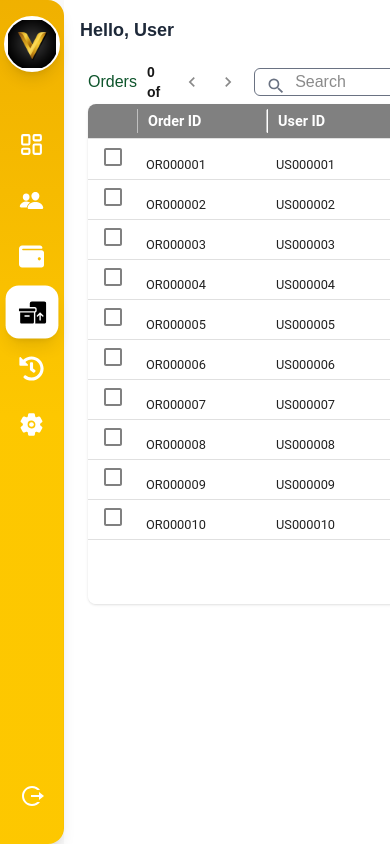
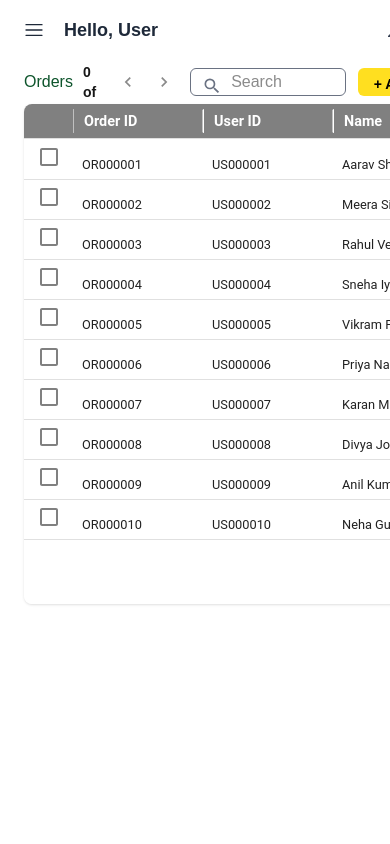
Before and after one commit to manojkumar135/V_Life, a Next.js app: page /orders in a window 390 px wide. Built offline with nearby package versions, Linux system fonts and the light colour scheme.

Commit message:
SideNav updated

```diff
--- a/components/common/header.tsx
+++ b/components/common/header.tsx
@@ -4,8 +4,9 @@ import { useEffect, useState } from "react";
 import { FaMoon, FaSun } from "react-icons/fa";
 import { HiUserCircle } from "react-icons/hi";
 import { MdNotificationsNone } from "react-icons/md";
+import { RxHamburgerMenu } from "react-icons/rx";
 
-export default function Header() {
+export default function Header({ onMenuClick }: { onMenuClick: () => void }) {
   const [darkMode, setDarkMode] = useState(false);
 
   useEffect(() => {
@@ -17,18 +18,19 @@ export default function Header() {
   }, [darkMode]);
 
   return (
-    <header className="flex items-center justify-between w-full px-4 py-2 bg-white dark:bg-gray-900 h-[60px]">
-      <h1 className="text-lg font-semibold text-gray-800 dark:text-gray-100">
-        Hello, User
-      </h1>
+    <header className="flex items-center justify-between w-full px-4 py-2 bg-white dark:bg-gray-900 h-[60px] shadow-sm">
+      <div className="flex items-center space-x-3">
+        {/* Hamburger Icon - visible only on small screens */}
+        <button onClick={onMenuClick} className="lg:hidden p-2 rounded-md hover:bg-gray-100 dark:hover:bg-gray-800">
+          <RxHamburgerMenu className="text-xl text-gray-800 dark:text-gray-200" />
+        </button>
+        <h1 className="text-lg font-semibold text-gray-800 dark:text-gray-100">Hello, User</h1>
+      </div>
 
       <div className="flex items-center space-x-4">
-        {/* Notification Icon */}
         <button className="p-2 rounded-full hover:bg-gray-100 dark:hover:bg-gray-800">
           <MdNotificationsNone className="w-6 h-6 text-gray-700 dark:text-gray-300" />
         </button>
-
-        {/* Theme Toggle */}
         <button
           className="p-2 rounded-full hover:bg-gray-100 dark:hover:bg-gray-800"
           onClick={() => setDarkMode((prev) => !prev)}
@@ -39,8 +41,6 @@ export default function Header() {
             <FaMoon className="w-5 h-5 text-gray-700" />
           )}
         </button>
-
-        {/* Profile Icon */}
         <button className="p-1 rounded-full hover:bg-gray-100 dark:hover:bg-gray-800">
           <HiUserCircle className="w-10 h-10 text-black dark:text-purple-400" />
         </button>
--- a/components/common/sidenav.tsx
+++ b/components/common/sidenav.tsx
@@ -1,5 +1,6 @@
 "use client";
 
+import React from "react";
 import Image from "next/image";
 import { useRouter, usePathname } from "next/navigation";
 import { RiLogoutCircleRLine } from "react-icons/ri";
@@ -7,38 +8,46 @@ import { LuLayoutDashboard } from "react-icons/lu";
 import { IoPeople, IoSettings } from "react-icons/io5";
 import { FaWallet, FaHistory } from "react-icons/fa";
 import { FaBoxesPacking } from "react-icons/fa6";
-
+import { IoMdClose } from "react-icons/io";
 import Images from "@/constant/Image";
 
 const menuItems = [
   {
     href: "/dashboard",
-    icon: <LuLayoutDashboard size={25} />,
+    icon: <LuLayoutDashboard size={28} />,
     label: "Dashboard",
   },
   {
     href: "/administration",
-    icon: <IoPeople size={25} />,
+    icon: <IoPeople size={26} />,
     label: "Administration",
   },
-  { href: "/wallet", icon: <FaWallet size={25} />, label: "Wallet" },
-  { href: "/orders", icon: <FaBoxesPacking size={25} />, label: "Orders" },
-  { href: "/historys", icon: <FaHistory size={25} />, label: "History" },
-  { href: "/settings", icon: <IoSettings size={25} />, label: "Settings" },
+  { href: "/wallet", icon: <FaWallet size={26} />, label: "Wallet" },
+  { href: "/orders", icon: <FaBoxesPacking size={27} />, label: "Orders" },
+  { href: "/historys", icon: <FaHistory size={26} />, label: "History" },
+  { href: "/settings", icon: <IoSettings size={26} />, label: "Settings" },
 ];
 
-export default function SideNav() {
+export default function SideNav({
+  isOpen,
+  setIsOpen,
+}: {
+  isOpen: boolean;
+  setIsOpen: (val: boolean) => void;
+}) {
   const pathname = usePathname();
   const router = useRouter();
 
   const handleNavigation = (path: string) => {
     router.push(path);
+    setIsOpen(false); // Close sidebar on mobile after navigation
   };
 
   return (
-    <div className="relative flex h-screen overflow-visible">
-      {/* Floating Avatar */}
-      <div className="absolute left-1/2 -translate-x-1/2 top-4 z-10 transition-all duration-300 hover:scale-110">
+    <>
+      {/* Desktop SideNav */}
+      <div className="hidden lg:flex flex-col items-center w-20 bg-gradient-to-b from-yellow-500 via-yellow-400 to-yellow-400 pt-20 pb-6 rounded-r-2xl justify-between border-r border-yellow-500/20 shadow-lg relative">
+        <div className="absolute left-1/2 -translate-x-1/2 top-4 z-10">
           <div className="w-14 h-14 rounded-full bg-white border-2 border-white shadow-lg overflow-hidden flex items-center justify-center">
             <Image
               src={Images.LogoImage}
@@ -46,14 +55,10 @@ export default function SideNav() {
               width={48}
               height={48}
               className="object-contain"
-            priority
             />
           </div>
         </div>
 
-      {/* Sidebar */}
-      <div className="flex flex-col items-center w-16 md:w-20 bg-gradient-to-b from-yellow-500 via-yellow-400 to-yellow-400 pt-20 pb-6 rounded-r-2xl justify-between border-r border-yellow-500/20 shadow-lg">
-        {/* Navigation Menu */}
         <div className="flex flex-col items-center gap-2 flex-grow w-full mt-10">
           {menuItems.map((item, index) => {
             const isActive = pathname === item.href;
@@ -63,45 +68,92 @@ export default function SideNav() {
                   onClick={() => handleNavigation(item.href)}
                   className={`group p-2 rounded-xl w-12 h-12 flex items-center justify-center
                     transition-all duration-300 ease-in-out
-      ${isActive
+                    ${
+                      isActive
                         ? "bg-white text-black shadow-lg scale-110"
-        : "text-white hover:text-black hover:scale-105"}`}
+                        : "text-white hover:text-black hover:scale-105"
+                    }`}
                 >
                   {item.icon}
                 </button>
-
-  {/* Tooltip */}
-  <span
-    className="absolute left-full top-1/2 -translate-y-1/2 ml-2 px-2 py-1 text-xs
-      font-medium text-white bg-gray-900 rounded-md shadow-md opacity-0
-      group-hover:opacity-100 group-hover:delay-[800ms] transition-opacity duration-200
-      whitespace-nowrap z-50 pointer-events-none group-hover:pointer-events-auto"
-  >
+                <span className="absolute left-full top-1/2 -translate-y-1/2 ml-2 px-2 py-1 text-xs font-medium text-white bg-gray-900 rounded-md shadow-md opacity-0 group-hover:opacity-100 group-hover:delay-[800ms] transition-opacity duration-200 whitespace-nowrap z-50 pointer-events-none group-hover:pointer-events-auto">
                   {item.label}
                 </span>
               </div>
-
             );
           })}
         </div>
 
-        {/* Logout Button */}
         <div className="w-full flex justify-center">
           <div className="relative">
             <button
               onClick={() => handleNavigation("/auth/login")}
               className="group p-3 rounded-xl w-12 h-12 flex items-center justify-center text-white hover:bg-white/90 hover:text-black hover:shadow-md transition-all duration-300"
             >
-              <RiLogoutCircleRLine size={30} className="font-semibold" />
+              <RiLogoutCircleRLine size={30} />
             </button>
-
-            {/* Tooltip */}
             <span className="absolute left-full top-1/2 -translate-y-1/2 ml-3 px-2 py-1 text-xs font-medium text-white bg-gray-900 rounded-md shadow-md opacity-0 group-hover:opacity-100 transition-opacity duration-300 whitespace-nowrap z-50">
               Logout
             </span>
           </div>
         </div>
       </div>
+
+      {/* Mobile SideNav Overlay */}
+      <div
+        className={`lg:hidden fixed top-0 left-0 z-50 h-full w-64 bg-gradient-to-b from-yellow-500 via-yellow-400 to-yellow-400 p-6 transform transition-transform duration-300 ${
+          isOpen ? "translate-x-0" : "-translate-x-full"
+        }`}
+      >
+        {/* Close Button */}
+        <button
+          onClick={() => setIsOpen(false)}
+          className="absolute top-4 right-4 text-white text-2xl"
+        >
+          <IoMdClose />
+        </button>
+
+        {/* Logo */}
+        <div className="w-16 h-16 mx-auto mb-10 rounded-full bg-white shadow-lg flex items-center justify-center">
+          <Image
+            src={Images.LogoImage}
+            alt="logo"
+            width={48}
+            height={48}
+            className="object-contain"
+          />
         </div>
+
+        {/* Menu Items */}
+        <div className="flex flex-col space-y-4">
+          {menuItems.map((item, index) => {
+            const isActive = pathname === item.href;
+            return (
+              <button
+                key={index}
+                onClick={() => handleNavigation(item.href)}
+                className={`flex items-center gap-3 px-4 py-3 rounded-md transition-all duration-200 ${
+                  isActive
+                    ? "bg-white text-black"
+                    : "text-white hover:bg-white/10"
+                }`}
+              >
+                {item.icon}
+                <span className="text-sm font-medium">{item.label}</span>
+              </button>
+            );
+          })}
+        </div>
+
+        {/* Logout */}
+        <button
+          onClick={() => handleNavigation("/auth/login")}
+          className="mt-10 flex items-center gap-3 px-4 py-3 rounded-md text-white hover:bg-white/10"
+        >
+          <RiLogoutCircleRLine size={22} />
+          <span className="text-sm font-medium">Logout</span>
+        </button>
+      </div>
+    </>
   );
 }
--- a/layout/Layout.tsx
+++ b/layout/Layout.tsx
@@ -1,14 +1,23 @@
+"use client";
+
+import React, { useState } from "react";
 import SideNav from "@/components/common/sidenav";
 import Header from "@/components/common/header";
-import React from "react";
 
 export default function Layout({ children }: { children: React.ReactNode }) {
+  const [showSidebar, setShowSidebar] = useState(false);
+
   return (
     <div className="flex h-screen bg-[#f9f9f9] overflow-hidden">
-      <SideNav />
+      {/* SideNav for desktop and mobile */}
+      <SideNav isOpen={showSidebar} setIsOpen={setShowSidebar} />
+
       <div className="flex flex-col flex-1">
-        <Header />
-        <main className="flex-1 overflow-y-auto p-0 bg-white scrollbar-hide">{children}</main>
+        {/* Pass toggle function to Header */}
+        <Header onMenuClick={() => setShowSidebar(true)} />
+        <main className="flex-1 overflow-y-auto p-0 bg-white scrollbar-hide">
+          {children}
+        </main>
       </div>
     </div>
   );
--- a/package.json
+++ b/package.json
@@ -17,6 +17,7 @@
     "lucide-react": "^0.525.0",
     "next": "15.4.2",
     "react": "19.1.0",
+    "react-burger-menu": "^3.1.0",
     "react-dom": "19.1.0",
     "react-icons": "^5.5.0"
   },
```
Also changed, not shown: 1 other file (tests, documents, lock files or other folders). Lines whose indentation alone changed are shown as unchanged.
